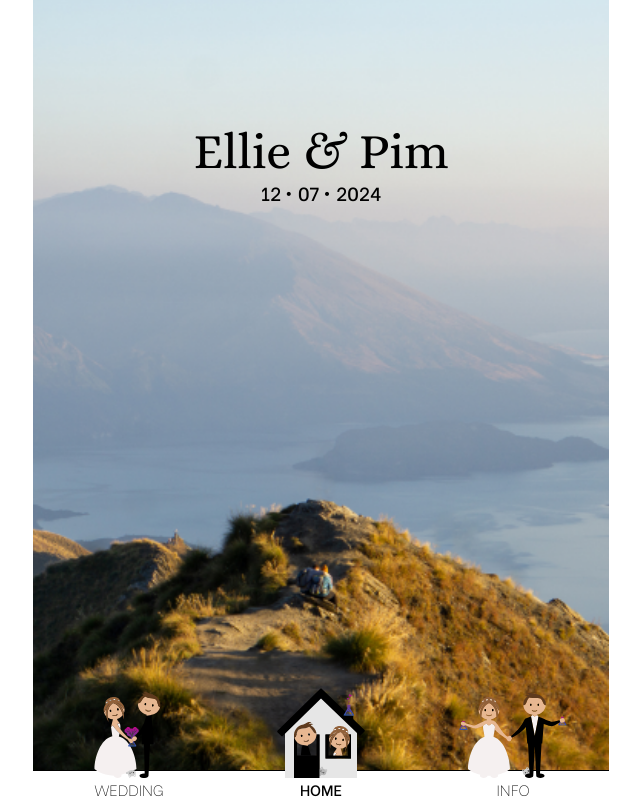
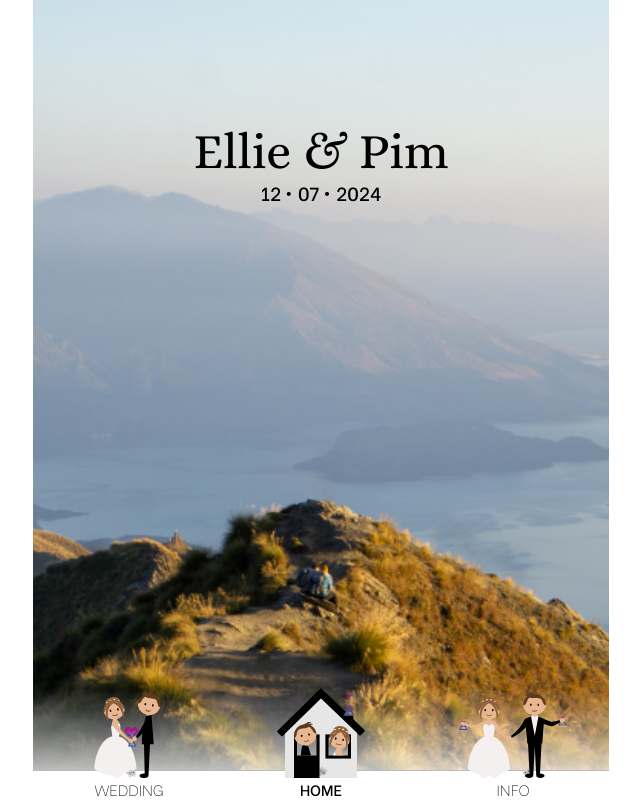
Before and after one commit to Schayik/pimellie, a Vue app: page / in a window 1280 px wide. Shown: the top 800 px of the page, without its empty margins (319-959 px from the left). Built offline with nearby package versions, Linux system fonts and the light colour scheme; a web font is replaced by a local one.

Commit message:
menu background gradient

```diff
--- a/src/App.vue
+++ b/src/App.vue
@@ -41,6 +41,8 @@ nav {
     margin-right: auto;
     max-width: 36rem;
 
+    background: linear-gradient(180deg, rgba(255, 255, 255, 0.00) 0%, #FFF 100%);
+
     display: flex;
     justify-content: space-around;
 
```
